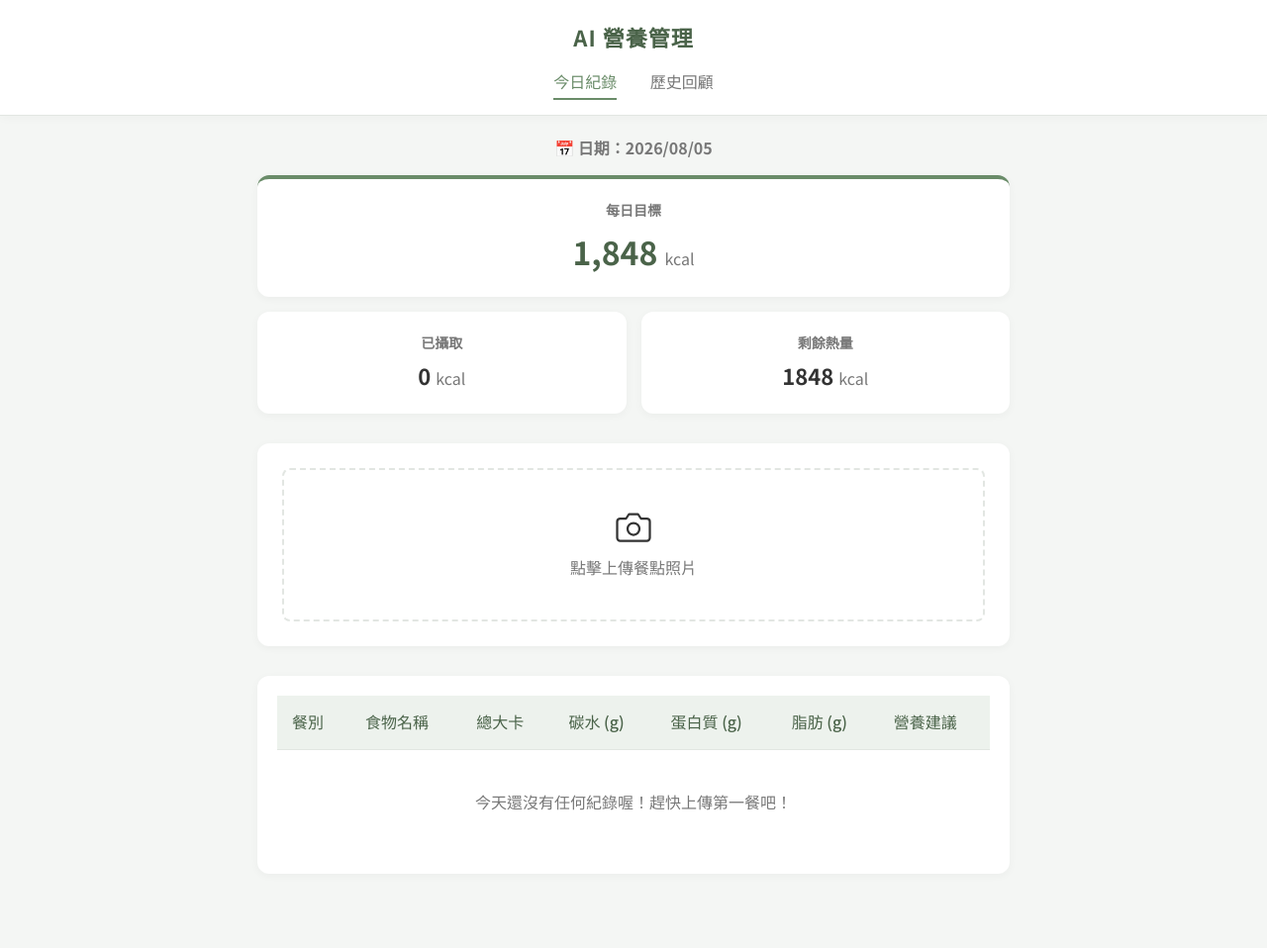
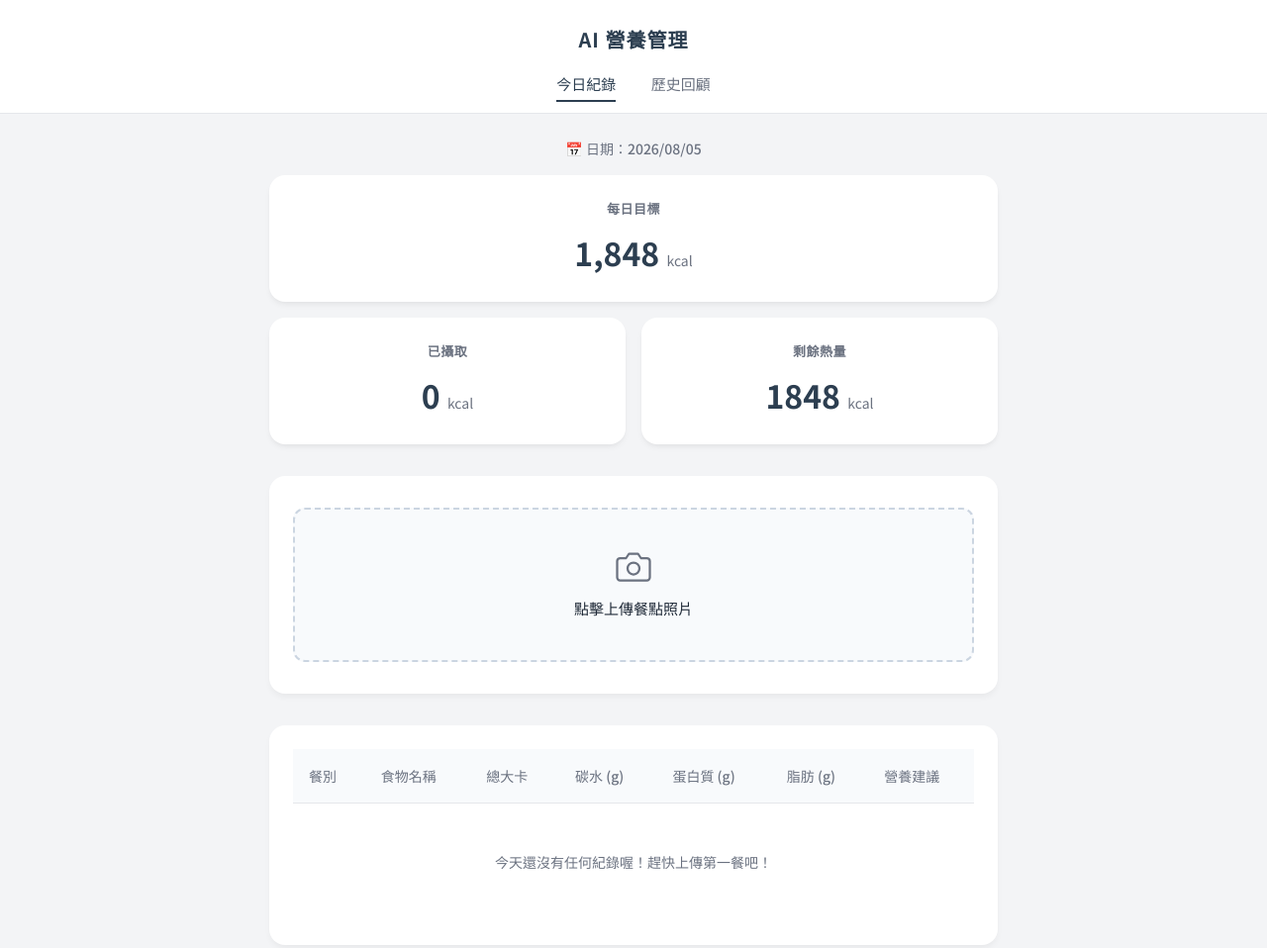
Before and after one commit to ChenZhong1105/AI-Nutritionist, a plain HTML site: page index.html in a window 1280 px wide. Shown: the whole page at 99% size. Before the commit the page ends 903 px from the top, so only its background shows below. Drawn offline with Linux system fonts and the light colour scheme; files that its build step writes are made by us from their sources; files whose address does not match are found by name.

Commit message:
Refactor styles and update color scheme
Updated color variables and adjusted styles for various components, including header, buttons, and cards. Enhanced layout and spacing for better visual consistency.

```diff
--- a/style.css
+++ b/style.css
@@ -1,22 +1,15 @@
-/* =========================================
-   1. 基礎設定與變數 (低飽和度質感配色)
-   ========================================= */
 :root {
-    --primary-color: #6a8c69;
-    --primary-dark: #4a6349;
-    --bg-color: #f4f6f4;
+    --primary-color: #2c3e50;    /* 專業深灰藍 */
+    --accent-color: #3b82f6;     /* 現代亮藍色 (按鈕用) */
+    --bg-color: #f3f4f6;         /* 乾淨的淺灰背景 */
     --card-bg: #ffffff;
-    --text-main: #333333;
-    --text-muted: #777777;
-    --border-color: #e2e6e2;
-    --highlight-bg: #edf2ed;
+    --text-main: #1f2937;
+    --text-muted: #6b7280;
+    --border-color: #e5e7eb;
+    --highlight-bg: #f8fafc;
 }
 
-* {
-    box-sizing: border-box;
-    margin: 0;
-    padding: 0;
-}
+* { box-sizing: border-box; margin: 0; padding: 0; }
 
 body {
     font-family: 'Noto Sans TC', sans-serif;
@@ -25,260 +18,176 @@ body {
     line-height: 1.6;
 }
 
-/* =========================================
-   2. 導覽列 (Header)
-   ========================================= */
+/* 頂部導覽 */
 .header {
     background-color: var(--card-bg);
     text-align: center;
-    padding: 20px 0;
+    padding: 24px 0 16px;
     border-bottom: 1px solid var(--border-color);
-    box-shadow: 0 2px 10px rgba(0, 0, 0, 0.03);
 }
-
 .header h1 {
-    font-size: 22px;
-    color: var(--primary-dark);
-    margin-bottom: 15px;
+    font-size: 20px;
+    font-weight: 700;
+    color: var(--primary-color);
+    margin-bottom: 16px;
     letter-spacing: 1px;
 }
-
 .header nav a {
     text-decoration: none;
     color: var(--text-muted);
-    margin: 0 15px;
-    padding-bottom: 5px;
+    margin: 0 16px;
+    padding-bottom: 6px;
     font-weight: 500;
-    transition: color 0.3s;
+    font-size: 15px;
+    transition: all 0.2s;
 }
-
 .header nav a.active {
     color: var(--primary-color);
     border-bottom: 2px solid var(--primary-color);
 }
 
-.header nav a:hover {
-    color: var(--primary-dark);
-}
+.container { max-width: 768px; margin: 24px auto; padding: 0 16px; }
 
-/* =========================================
-   3. 主要內容容器
-   ========================================= */
-.container {
-    max-width: 800px;
-    margin: 20px auto;
-    padding: 0 20px;
-}
-
-/* =========================================
-   4. 摘要區塊
-   ========================================= */
-.summary-section {
-    margin-bottom: 30px;
-}
-
+/* 摘要卡片 */
+.summary-section { margin-bottom: 32px; }
 #current-date {
-    font-size: 16px;
+    font-size: 14px;
     color: var(--text-muted);
     text-align: center;
-    margin-bottom: 15px;
+    margin-bottom: 16px;
+    font-weight: 500;
 }
-
 .goal-card, .status-card {
     background: var(--card-bg);
-    border-radius: 12px;
-    padding: 20px;
+    border-radius: 16px;
+    padding: 24px;
     text-align: center;
-    box-shadow: 0 2px 8px rgba(0, 0, 0, 0.04);
+    box-shadow: 0 4px 6px -1px rgba(0, 0, 0, 0.05), 0 2px 4px -1px rgba(0, 0, 0, 0.03);
 }
+.goal-card { margin-bottom: 16px; }
+.goal-card h3, .status-card h4 {
+    font-size: 13px;
+    color: var(--text-muted);
+    text-transform: uppercase;
+    letter-spacing: 0.5px;
+    margin-bottom: 8px;
+}
+.goal-number, .status-card p {
+    font-size: 32px;
+    font-weight: 700;
+    color: var(--primary-color);
+}
+.unit { font-size: 14px; color: var(--text-muted); font-weight: 400; }
+.status-cards { display: flex; gap: 16px; }
+.status-card { flex: 1; }
 
-.goal-card {
-    margin-bottom: 15px;
-    border-top: 4px solid var(--primary-color);
-}
-
-.goal-card h3, .status-card h4 {
-    font-size: 14px;
-    color: var(--text-muted);
-    margin-bottom: 5px;
-}
-
-.goal-number {
-    font-size: 32px;
-    font-weight: bold;
-    color: var(--primary-dark);
-}
-
-.unit {
-    font-size: 16px;
-    font-weight: normal;
-    color: var(--text-muted);
-}
-
-.status-cards {
-    display: flex;
-    gap: 15px;
-}
-
-.status-card {
-    flex: 1;
-}
-
-.status-card p {
-    font-size: 22px;
-    font-weight: bold;
-    color: var(--text-main);
-}
-
-/* =========================================
-   5. 拍照上傳區塊
-   ========================================= */
+/* 上傳區塊 */
 .upload-section {
     background: var(--card-bg);
-    border-radius: 12px;
-    padding: 25px;
+    border-radius: 16px;
+    padding: 32px 24px;
     text-align: center;
-    box-shadow: 0 2px 8px rgba(0, 0, 0, 0.04);
-    margin-bottom: 30px;
+    box-shadow: 0 4px 6px -1px rgba(0, 0, 0, 0.05);
+    margin-bottom: 32px;
 }
-
-.upload-box input[type="file"] {
-    display: none;
-}
-
+.upload-box input[type="file"] { display: none; }
 .upload-label {
     display: flex;
     flex-direction: column;
     align-items: center;
-    justify-content: center;
     padding: 40px 20px;
-    border: 2px dashed var(--border-color);
-    border-radius: 8px;
+    border: 2px dashed #cbd5e1;
+    border-radius: 12px;
     cursor: pointer;
-    transition: all 0.3s ease;
+    transition: all 0.2s;
+    background-color: #f8fafc;
+}
+.upload-label:hover {
+    border-color: var(--accent-color);
+    background-color: #f0fdf4;
+}
+.upload-label .icon {
+    color: var(--text-muted);
+    margin-bottom: 12px;
+}
+.upload-label .text {
+    color: var(--text-main);
+    font-weight: 500;
+    font-size: 15px;
 }
 
-.upload-label:hover {
-    background-color: var(--highlight-bg);
-    border-color: var(--primary-color);
-}
-
-.upload-label .icon {
-    font-size: 36px;
-    margin-bottom: 10px;
-}
-
-.upload-label .text {
-    color: var(--text-muted);
-    font-weight: 500;
-}
-
-.preview-container {
-    margin-top: 20px;
-    display: flex;
-    flex-direction: column;
-    align-items: center;
-}
-
+/* 預覽與表單 */
+.preview-container { margin-top: 24px; display: flex; flex-direction: column; align-items: center; }
 #image-preview {
     max-width: 100%;
-    max-height: 300px;
+    max-height: 280px;
+    border-radius: 12px;
+    object-fit: cover;
+    margin-bottom: 20px;
+    box-shadow: 0 4px 6px -1px rgba(0,0,0,0.1);
+}
+.meal-select-container { margin-bottom: 24px; width: 100%; max-width: 300px; text-align: left; }
+.meal-select-container label {
+    display: block;
+    font-size: 13px;
+    color: var(--text-muted);
+    margin-bottom: 8px;
+}
+.meal-select-container select {
+    width: 100%;
+    padding: 12px 16px;
+    border: 1px solid var(--border-color);
     border-radius: 8px;
-    object-fit: cover;
-    margin-bottom: 15px;
-    box-shadow: 0 2px 5px rgba(0,0,0,0.1);
-}
-
-.meal-select-container {
-    margin-bottom: 20px;
-}
-
-.meal-select-container select {
-    padding: 8px 15px;
-    border: 1px solid var(--border-color);
-    border-radius: 6px;
-    font-size: 16px;
+    font-size: 15px;
     color: var(--text-main);
+    background-color: var(--card-bg);
     outline: none;
 }
-
 .analyze-btn {
-    background-color: var(--primary-color);
+    background-color: var(--accent-color);
     color: #fff;
     border: none;
-    padding: 14px 30px;
-    border-radius: 30px;
-    font-size: 16px;
-    font-weight: bold;
+    padding: 14px 32px;
+    border-radius: 8px;
+    font-size: 15px;
+    font-weight: 500;
     cursor: pointer;
-    transition: background-color 0.3s;
     width: 100%;
-    max-width: 250px;
+    max-width: 300px;
+    transition: background-color 0.2s, transform 0.1s;
 }
+.analyze-btn:active { transform: scale(0.98); }
+.analyze-btn:hover { background-color: #2563eb; }
 
-.analyze-btn:hover {
-    background-color: var(--primary-dark);
-}
-
-.loading-container {
-    margin-top: 20px;
-    color: var(--text-muted);
-}
-
+/* 載入中動畫 */
+.loading-container { margin-top: 24px; color: var(--text-muted); font-size: 14px; }
 .spinner {
     border: 3px solid var(--border-color);
-    border-top: 3px solid var(--primary-color);
+    border-top: 3px solid var(--accent-color);
     border-radius: 50%;
-    width: 36px;
-    height: 36px;
+    width: 32px;
+    height: 32px;
     animation: spin 1s linear infinite;
-    margin: 0 auto 10px auto;
+    margin: 0 auto 12px auto;
 }
+@keyframes spin { 0% { transform: rotate(0deg); } 100% { transform: rotate(360deg); } }
 
-@keyframes spin {
-    0% { transform: rotate(0deg); }
-    100% { transform: rotate(360deg); }
-}
-
-/* =========================================
-   6. 表格區塊
-   ========================================= */
+/* 表格區塊 */
 .table-section {
     background: var(--card-bg);
-    border-radius: 12px;
-    padding: 20px;
-    box-shadow: 0 2px 8px rgba(0, 0, 0, 0.04);
+    border-radius: 16px;
+    padding: 24px;
+    box-shadow: 0 4px 6px -1px rgba(0, 0, 0, 0.05);
+    overflow: hidden;
 }
-
-.table-responsive {
-    overflow-x: auto;
-}
-
-table {
-    width: 100%;
-    border-collapse: collapse;
-    min-width: 600px;
-}
-
-th, td {
-    padding: 14px 15px;
-    border-bottom: 1px solid var(--border-color);
-    text-align: left;
-}
-
+.table-responsive { overflow-x: auto; }
+table { width: 100%; border-collapse: collapse; min-width: 600px; font-size: 14px; }
+th, td { padding: 16px; border-bottom: 1px solid var(--border-color); text-align: left; }
 th {
     background-color: var(--highlight-bg);
-    color: var(--primary-dark);
+    color: var(--text-muted);
     font-weight: 500;
     white-space: nowrap;
 }
-
-tr:last-child td {
-    border-bottom: none;
-}
-
-.empty-row td {
-    text-align: center;
-    color: var(--text-muted);
-    padding: 40px 20px;
-}
+tr:last-child td { border-bottom: none; }
+.empty-row td { text-align: center; color: var(--text-muted); padding: 48px 20px; }
```
